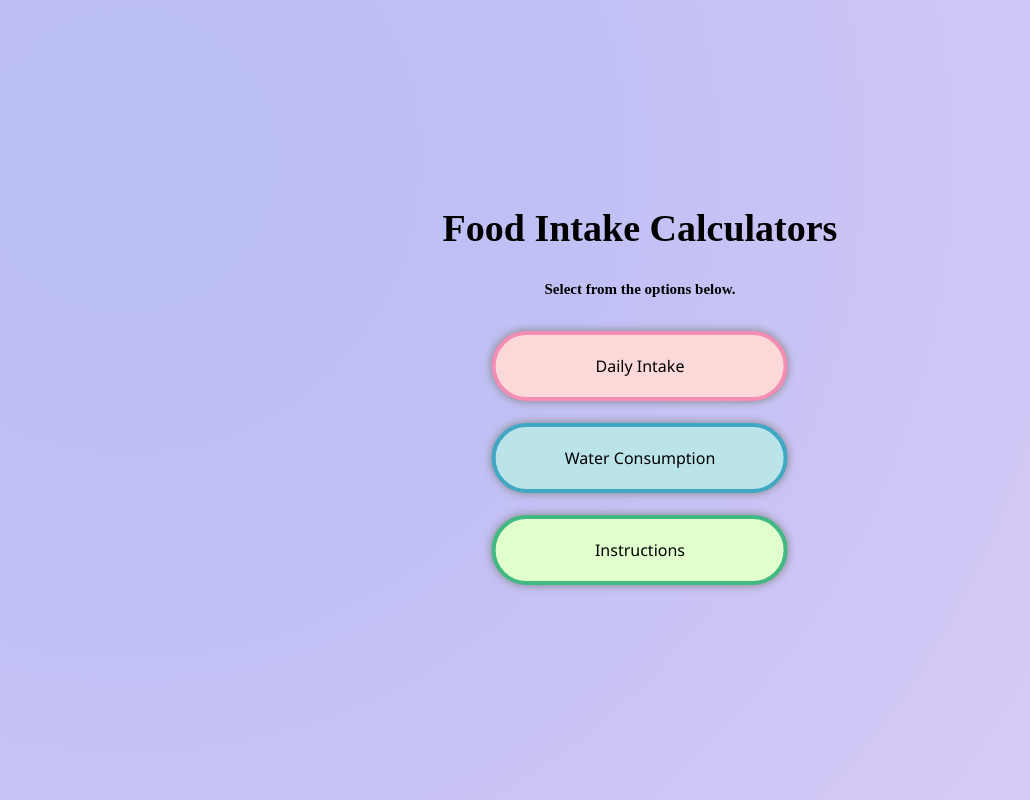
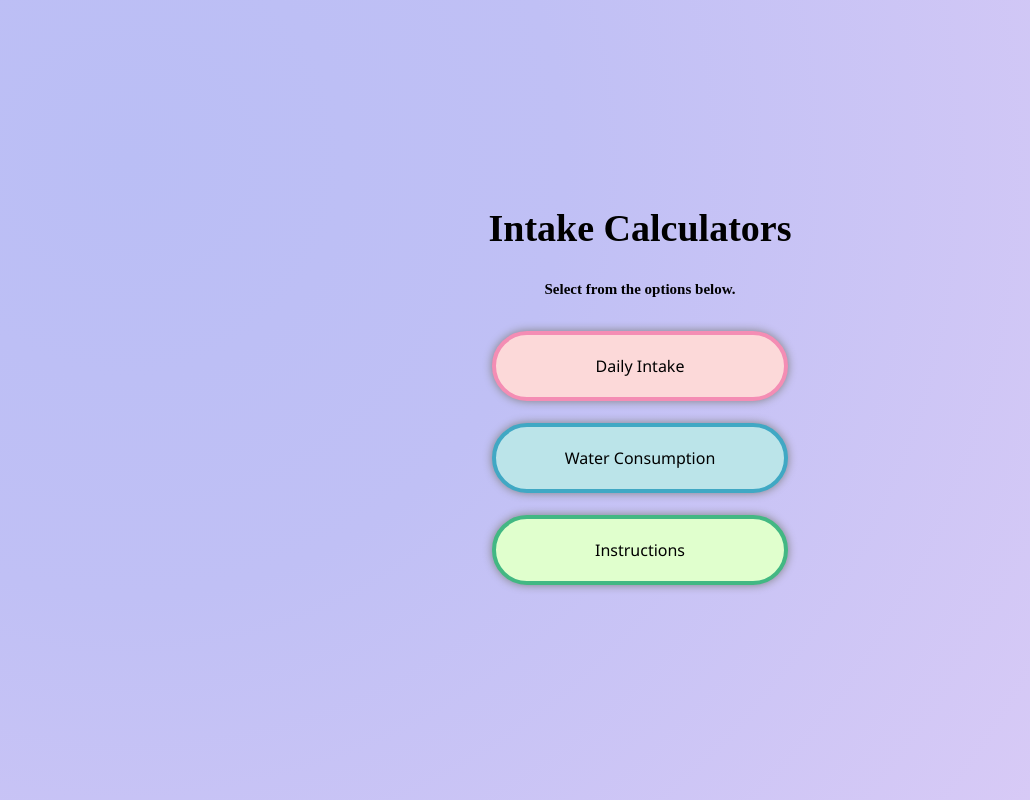
Before and after one commit to elyrrzz/foodcalculators, a plain HTML site: page index.html in a window 1280 px wide. Shown: the whole page, without its empty margins (0-1030 px from the left). Drawn offline with Linux system fonts and the light colour scheme.

Commit message:
Update index.html

```diff
--- a/index.html
+++ b/index.html
@@ -1 +1 @@
-<!doctypehtml><html lang=en><meta charset=UTF-8><meta content="width=device-width,initial-scale=1"name=viewport><meta keywords="calorie counter, calorie calculator, daily water intake, water intake calculator, protein calculator"><meta content="Quickly calculate your daily food and water intake!"name=description><link href=styleHome.css rel=stylesheet><title>Food Intake: Home Page</title><section><h1 id=mainTitle>Food Intake Calculators</h1><h2 id=description></h2><div class=buttons-container><button class=buttons id=button1 onclick=dailyPage()><h3></h3></button> <button class=buttons id=button2 onclick=waterPage()><h3></h3></button> <button class=buttons id=button3 onclick=aboutPage()><h3></h3></button></div><h4 id=creator1></h4></section><script src=scriptHome.js></script>
+<!doctypehtml><html lang=en><meta charset=UTF-8><meta content="width=device-width,initial-scale=1"name=viewport><meta keywords="calorie counter, calorie calculator, daily water intake, water intake calculator, protein calculator"><meta content="Quickly calculate your daily food and water intake!"name=description><link href=styleHome.css rel=stylesheet><title>Food Intake: Home Page</title><section><h1 id=mainTitle>Intake Calculators</h1><h2 id=description></h2><div class=buttons-container><button class=buttons id=button1 onclick=dailyPage()><h3></h3></button> <button class=buttons id=button2 onclick=waterPage()><h3></h3></button> <button class=buttons id=button3 onclick=aboutPage()><h3></h3></button></div><h4 id=creator1></h4></section><script src=scriptHome.js></script>
```
